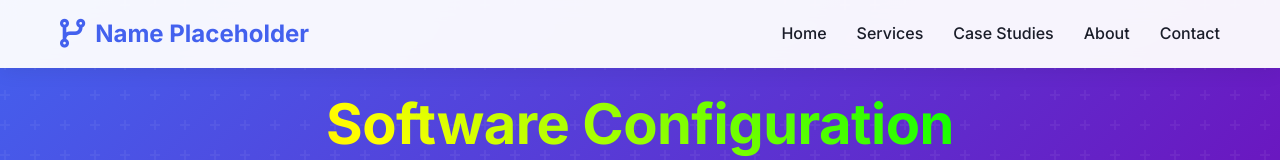
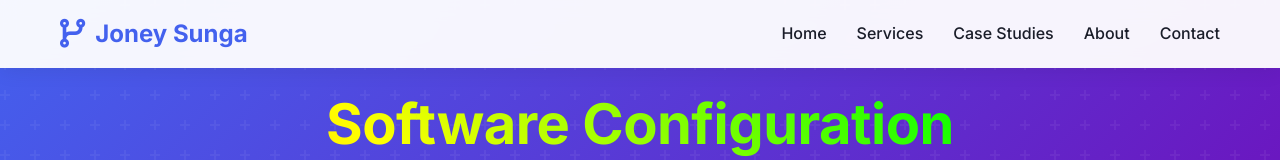
Before and after one commit to unix-chewy/Quiz-for-Module-12, a website: page index.html in a window 1280 px wide. Shown: the top 160 px of the page. Drawn offline with Linux system fonts and the light colour scheme.

Commit message:
Working product

```diff
--- a/index.html
+++ b/index.html
@@ -14,7 +14,7 @@
         <div class="container nav-container">
             <a href="#" class="logo">
                 <i class="fas fa-code-branch"></i>
-                <span>Name Placeholder</span>
+                <span>Joney Sunga</span>
             </a>
             <div class="nav-links">
                 <a href="#">Home</a>
@@ -157,7 +157,7 @@
             <div class="footer-content">
                 <div class="footer-logo">
                     <i class="fas fa-code-branch"></i>
-                    <span>SCM Pro</span>
+                    <span>Joney Sunga</span>
                 </div>
                 <div class="footer-links">
                     <a href="#">Home</a>
```
